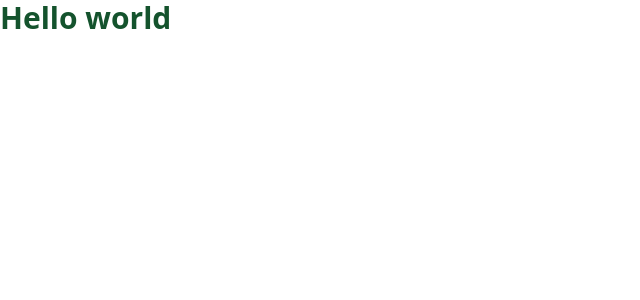
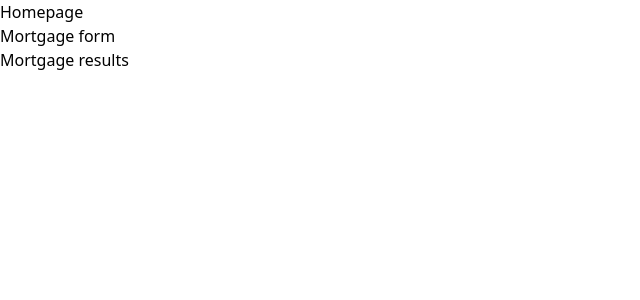
Before and after one commit to jessiicacmoore/fem_mortgage-repayment-calculator, a React (Vite) app: page / in a window 1280 px wide. Shown: the top 300 px of the page, without its empty margins (0-640 px from the left). Built offline with nearby package versions, Linux system fonts and the light colour scheme.

Commit message:
:building_construction: Set up skeleton for architecture
Following bulletproof react system

```diff
--- a/src/App.tsx
+++ b/src/App.tsx
@@ -1,8 +1,10 @@
+import HomePage from "@pages/HomePage";
+
 function App() {
   return (
-    <>
-      <h1 className="text-3xl font-bold text-green-900">Hello world</h1>
-    </>
+    <main className="min-h-screen">
+      <HomePage />
+    </main>
   );
 }
 
--- /dev/null
+++ b/src/features/mortgage-calculator/components/MortgageForm.tsx
@@ -0,0 +1,9 @@
+function MortgageForm() {
+  return (
+    <div>
+      <p>Mortgage form</p>
+    </div>
+  );
+}
+
+export default MortgageForm;
--- /dev/null
+++ b/src/features/mortgage-calculator/components/MortgageResults.tsx
@@ -0,0 +1,9 @@
+function MortgageResults() {
+  return (
+    <div>
+      <p>Mortgage results</p>
+    </div>
+  );
+}
+
+export default MortgageResults;
--- /dev/null
+++ b/src/features/mortgage-calculator/components/index.ts
@@ -0,0 +1,2 @@
+export { default as MortgageForm } from "./MortgageForm";
+export { default as MortgageResults } from "./MortgageResults";
--- /dev/null
+++ b/src/pages/HomePage.tsx
@@ -0,0 +1,16 @@
+import {
+  MortgageForm,
+  MortgageResults,
+} from "@features/mortgage-calculator/components";
+
+function HomePage() {
+  return (
+    <div>
+      <h1>Homepage</h1>
+      <MortgageForm />
+      <MortgageResults />
+    </div>
+  );
+}
+
+export default HomePage;
--- /dev/null
+++ b/src/pages/index.ts
@@ -0,0 +1 @@
+export { default as HomePage } from "./HomePage";
```
